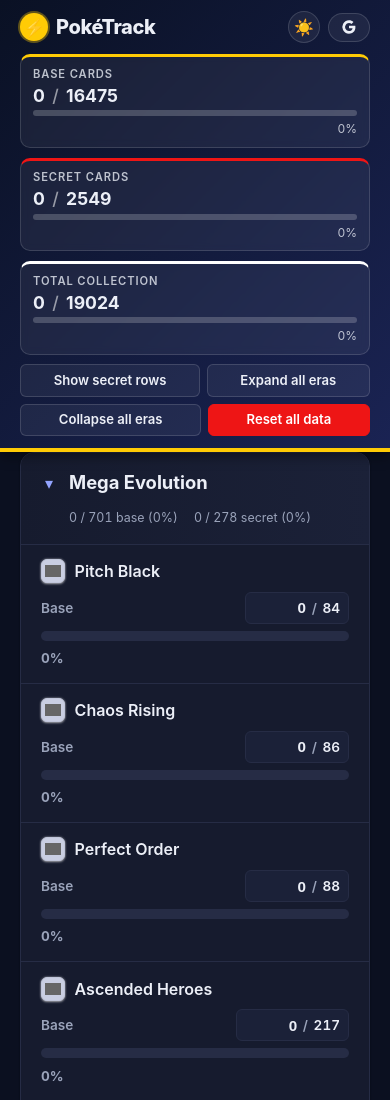
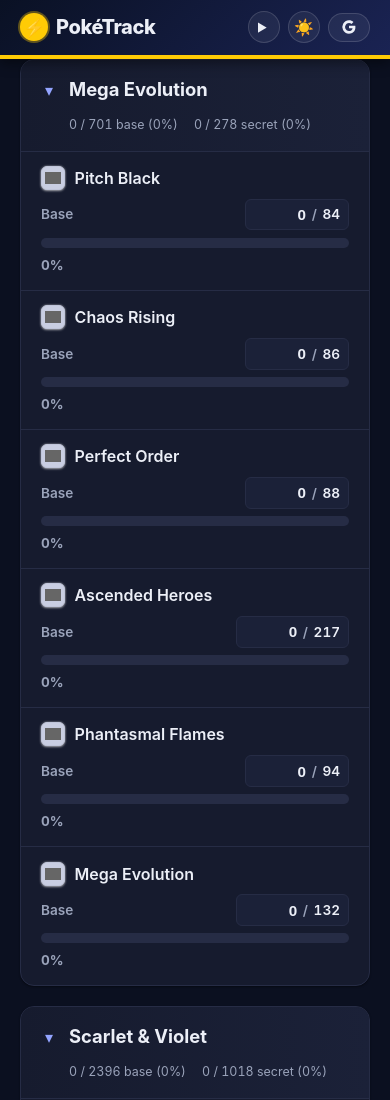
Before and after one commit to break7533/PokeTrack, a plain HTML site: page index.html in a window 390 px wide. Shown: the top 1100 px of the page. Drawn offline with Linux system fonts and the light colour scheme; no server answers; grey boxes are pictures that could not be loaded.

Commit message:
Add toggle for header on mobile

```diff
--- a/css/style.css
+++ b/css/style.css
@@ -738,9 +738,31 @@
 
 /* ---------- Responsive ---------- */
 
+.header-toggle {
+  display: none;
+}
+
+.header-toggle__icon {
+  transition: transform var(--transition-fast);
+  font-size: 0.7rem;
+}
+
 @media (max-width: 720px) {
   .site-header {
     padding: 0.7rem 0 0.75rem;
+  }
+
+  .header-toggle {
+    display: inline-flex;
+  }
+
+  .site-header--collapsed .header-toggle__icon {
+    transform: rotate(-90deg);
+  }
+
+  .site-header--collapsed .overall-stats,
+  .site-header--collapsed .header-actions {
+    display: none;
   }
 
   .era__toggle {
--- a/index.html
+++ b/index.html
@@ -47,6 +47,15 @@
         </h1>
 
         <div class="site-header__actions">
+          <button
+            type="button"
+            class="header-toggle icon-btn"
+            aria-label="Toggle header"
+            title="Toggle header"
+          >
+            <span class="icon-btn__icon header-toggle__icon" aria-hidden="true">▼</span>
+          </button>
+
           <!-- Dark / light theme toggle. Wired up by js/app.js. -->
           <button
             type="button"
--- a/js/app.js
+++ b/js/app.js
@@ -592,6 +592,28 @@
     });
   }
 
+  // ---------- Header collapse (mobile) ----------
+
+  function bindHeaderToggle() {
+    const header = document.querySelector(".site-header");
+    const btn = header && header.querySelector(".header-toggle");
+    if (!btn) return;
+
+    const isMobile = () => window.innerWidth <= 720;
+    const saved = localStorage.getItem("header-collapsed");
+    if (saved === "true" || (saved === null && isMobile())) {
+      header.classList.add("site-header--collapsed");
+    }
+
+    btn.addEventListener("click", () => {
+      header.classList.toggle("site-header--collapsed");
+      localStorage.setItem(
+        "header-collapsed",
+        header.classList.contains("site-header--collapsed")
+      );
+    });
+  }
+
   // ---------- Header actions ----------
 
   function bindHeaderActions() {
@@ -706,6 +728,7 @@
     setupHeaderHeightVar();
     bindThemeToggle();
     bindShowSecretsToggle();
+    bindHeaderToggle();
     render();
     bindHeaderActions();
   });
```
